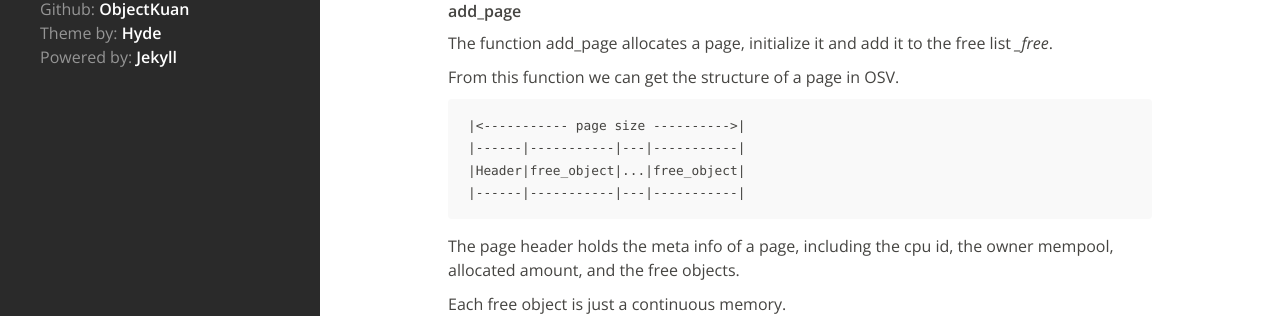
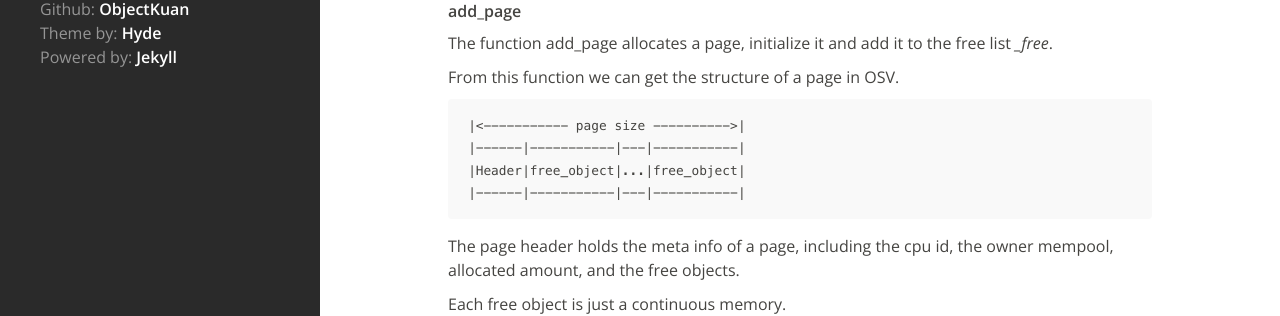
Before and after one commit to objectkuan/objectkuan.github.io, a Jekyll site: the page built from _posts/2014-05-11-osv-mempool-analysis.md, in a window 1280 px wide. Shown: the part 239-555 px from the top of the page. Built offline with Jekyll 4.4.1, drawn with Linux system fonts in a browser that asks for light colours; Markdown is read by kramdown in place of the engine named in the settings.

Commit message:
Try to edit font

```diff
--- a/public/css/hyde.css
+++ b/public/css/hyde.css
@@ -40,6 +40,14 @@
  *
  * Update the foundational and global aspects of the page.
  */
+@font-face {
+    font-family: 'MenloHJQ';
+    src: url('../fonts/menlo-webfont.eot');
+    src: url('../fonts/menlo-webfont.eot') format('embedded-opentype'),
+         url('../fonts/menlo-webfont.woff') format('woff'),
+         url('../fonts/menlo-webfont.ttf') format('truetype'),
+         url('../fonts/menlo-webfont.svg') format('svg');
+}
 
 * {
   -webkit-box-sizing: border-box;
@@ -122,7 +130,7 @@
 
 code,
 pre {
-  font-family: Menlo, Monaco, "Courier New", monospace;
+  font-family: "MenloHJQ", Monaco, "Courier New", monospace;
 }
 code {
   padding: .25em .5em;
```
